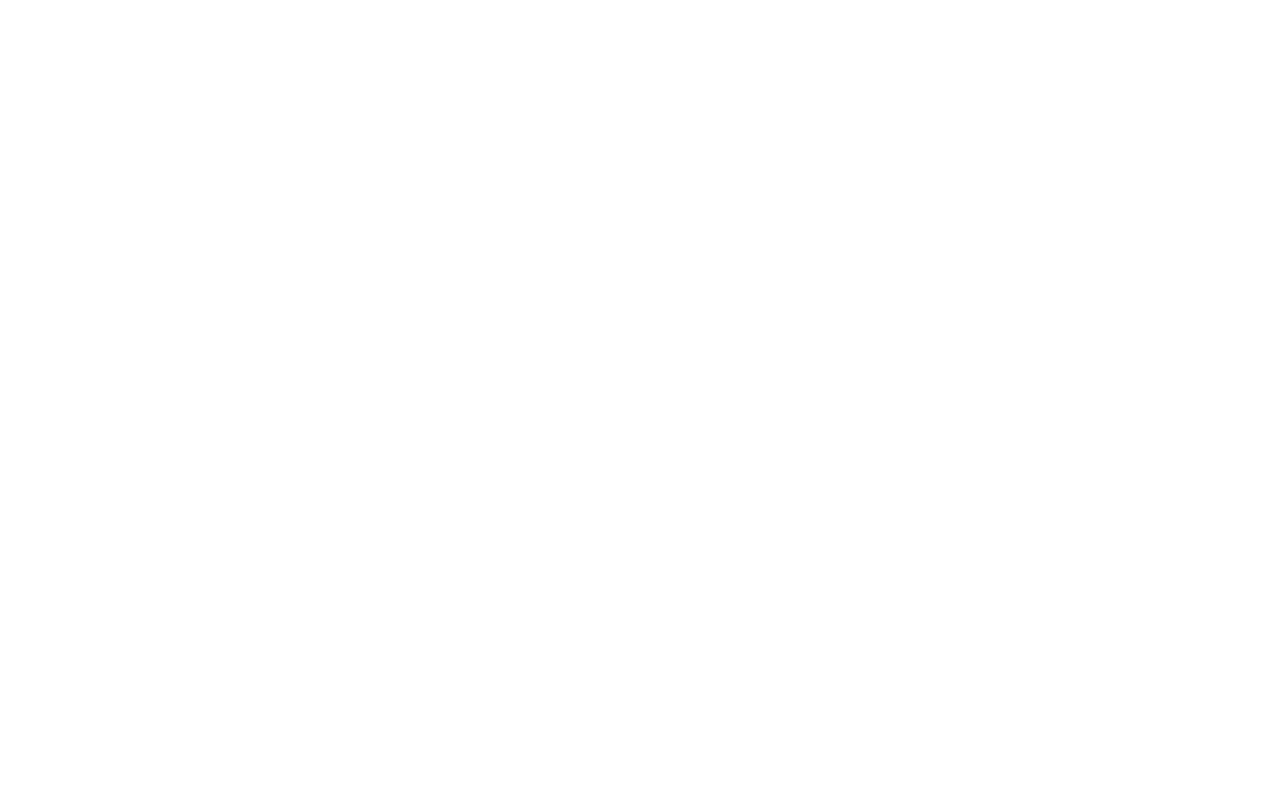
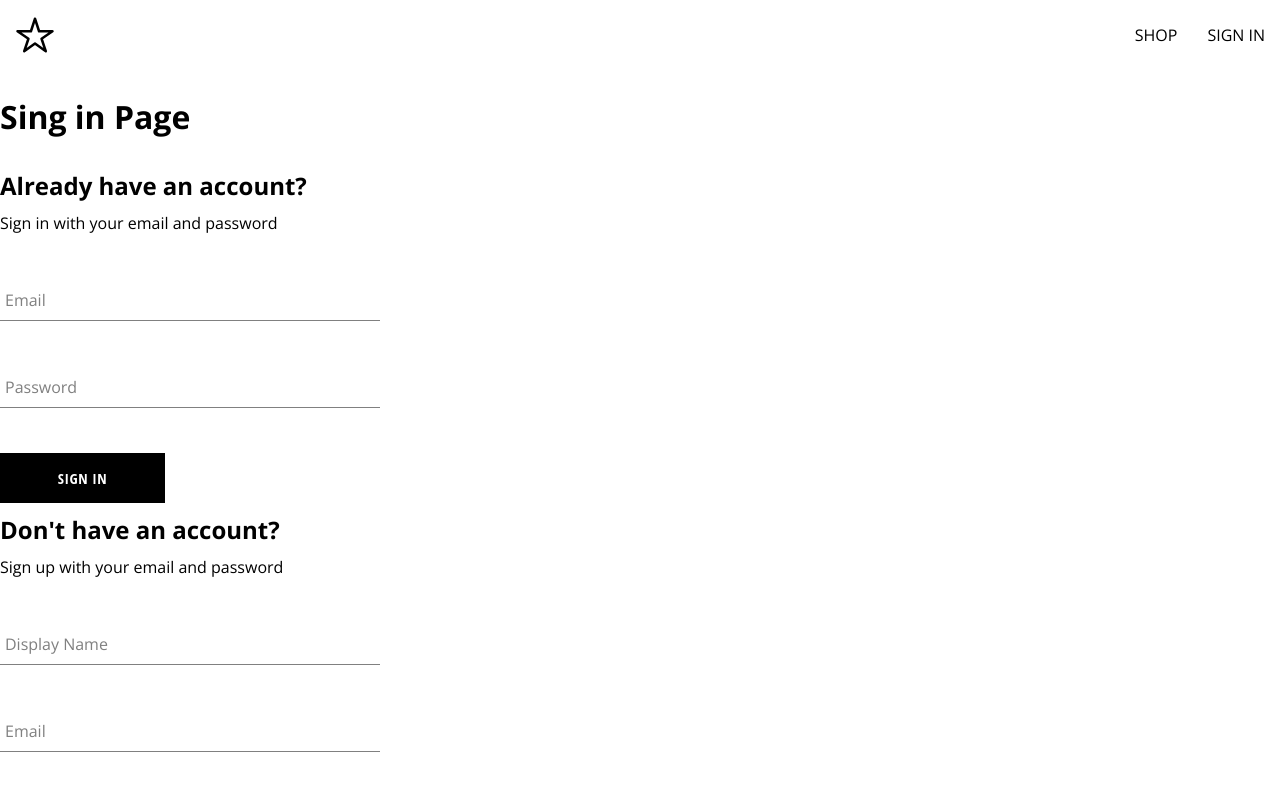
Before and after one commit to MohamedHNoor/star-clothing, a React (Create React App) app: page /auth in a window 1280 px wide. Before the commit this address had no page. Shown: the top 800 px of the page. Built offline with nearby package versions, Linux system fonts and the light colour scheme.

Commit message:
Add signin component

```diff
--- a/src/App.js
+++ b/src/App.js
@@ -1,7 +1,7 @@
-import { Routes, Route } from 'react-router-dom';
-import Home from './routes/home/home.component';
-import Navigation from './routes/navigation/navigation.component';
-import SignIn from './routes/sign-in/sign-in.component';
+import { Routes, Route } from "react-router-dom";
+import Home from "./routes/home/home.component";
+import Navigation from "./routes/navigation/navigation.component";
+import Authentication from "./routes/authentication/authentication.component";
 
 const Shop = () => {
   return (
@@ -17,7 +17,7 @@ const App = () => {
       <Route path="/" element={<Navigation />}>
         <Route index element={<Home />} />
         <Route path="shop" element={<Shop />} />
-        <Route path="sign-in" element={<SignIn />} />
+        <Route path="auth" element={<Authentication />} />
       </Route>
     </Routes>
   );
--- /dev/null
+++ b/src/components/sign-in-form copy/sign-in-form.component.jsx
@@ -0,0 +1,72 @@
+import { useState } from "react";
+import FormInput from "../form-input/form-input.component";
+import {
+  createAuthUserWithEmailAndPassword,
+  createUserDocumentFromAuth,
+} from "../../utils/firebase/firebase.utils";
+import "./sign-in.styles.scss";
+import Button from "../button/button.component";
+
+const defaultFormFields = {
+  email: "",
+  password: "",
+};
+
+const SignInForm = () => {
+  const [formFields, setFormFields] = useState(defaultFormFields);
+
+  const { email, password } = formFields;
+
+  const resetFormFields = () => {
+    setFormFields(defaultFormFields);
+  };
+  console.log(formFields);
+
+  const handleSubmit = async (event) => {
+    event.preventDefault();
+
+    try {
+      resetFormFields();
+    } catch (error) {}
+  };
+
+  const handleChange = (event) => {
+    const { name, value } = event.target;
+
+    setFormFields({ ...formFields, [name]: value });
+  };
+
+  return (
+    <div className="sign-up-container">
+      <h2>Already have an account?</h2>
+      <span>Sign in with your email and password</span>
+      <form onSubmit={handleSubmit}>
+        <FormInput
+          label="Email"
+          inputOptions={{
+            type: "email",
+            required: true,
+            onChange: handleChange,
+            name: "email",
+            value: email,
+          }}
+        />
+
+        <FormInput
+          label="Password"
+          inputOptions={{
+            type: "password",
+            required: true,
+            onChange: handleChange,
+            name: "password",
+            value: password,
+          }}
+        />
+
+        <Button type="submit">Sign in</Button>
+      </form>
+    </div>
+  );
+};
+
+export default SignInForm;
--- /dev/null
+++ b/src/components/sign-in-form copy/sign-in.styles.scss
@@ -0,0 +1,9 @@
+.sign-up-container {
+  display: flex;
+  flex-direction: column;
+  width: 380px;
+
+  h2 {
+    margin: 10px 0;
+  }
+}
--- /dev/null
+++ b/src/routes/authentication/authentication.component.jsx
@@ -0,0 +1,23 @@
+import {
+  signInWithGooglePopUp,
+  createUserDocumentFromAuth,
+} from "../../utils/firebase/firebase.utils";
+import SignUpForm from "../../components/sign-up-form/sign-up-form.component";
+import SignInForm from "../../components/sign-in-form copy/sign-in-form.component";
+
+const Authentication = () => {
+  // const logGoogleUser = async () => {
+  //   const { user } = await signInWithGooglePopUp();
+  //   createUserDocumentFromAuth(user);
+  // };
+
+  return (
+    <div>
+      <h1>Sing in Page</h1>
+      <SignInForm />
+      <SignUpForm />
+    </div>
+  );
+};
+
+export default Authentication;
--- a/src/routes/navigation/navigation.component.jsx
+++ b/src/routes/navigation/navigation.component.jsx
@@ -1,7 +1,7 @@
-import { Outlet, Link } from 'react-router-dom';
-import { Fragment } from 'react';
-import { ReactComponent as StarLogo } from '../../assets/star-logo.svg';
-import './navigation.styles.scss';
+import { Outlet, Link } from "react-router-dom";
+import { Fragment } from "react";
+import { ReactComponent as StarLogo } from "../../assets/star-logo.svg";
+import "./navigation.styles.scss";
 
 const Navigation = () => {
   return (
@@ -14,7 +14,7 @@ const Navigation = () => {
           <Link className="nav-link" to="/shop">
             SHOP
           </Link>
-          <Link className="nav-link" to="/sign-in">
+          <Link className="nav-link" to="/auth">
             SIGN IN
           </Link>
         </div>
--- a/src/routes/sign-in/sign-in.component.jsx
+++ /dev/null
@@ -1,22 +0,0 @@
-import {
-  signInWithGooglePopUp,
-  createUserDocumentFromAuth,
-} from '../../utils/firebase/firebase.utils';
-import SignUpForm from '../../components/sign-up-form/sign-up-form.component';
-
-const SignIn = () => {
-  const logGoogleUser = async () => {
-    const { user } = await signInWithGooglePopUp();
-    createUserDocumentFromAuth(user);
-  };
-
-  return (
-    <div>
-      <h1>Sing in Page</h1>
-      <button onClick={logGoogleUser}>sign in with google popup</button>
-      <SignUpForm />
-    </div>
-  );
-};
-
-export default SignIn;
```
